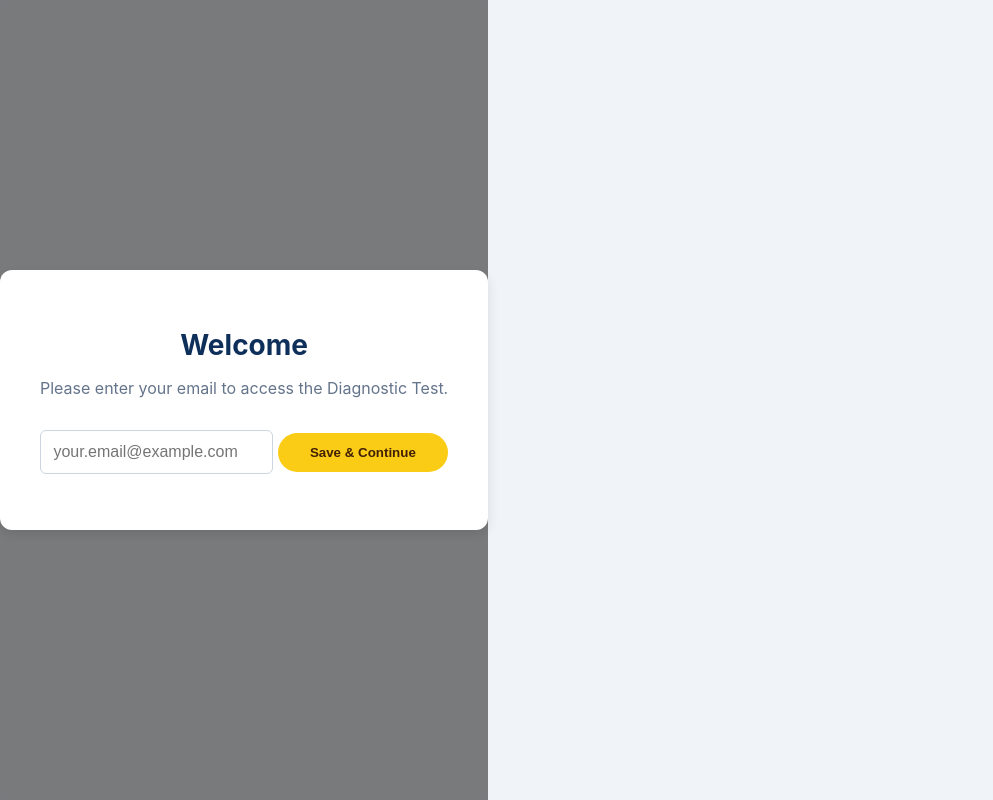
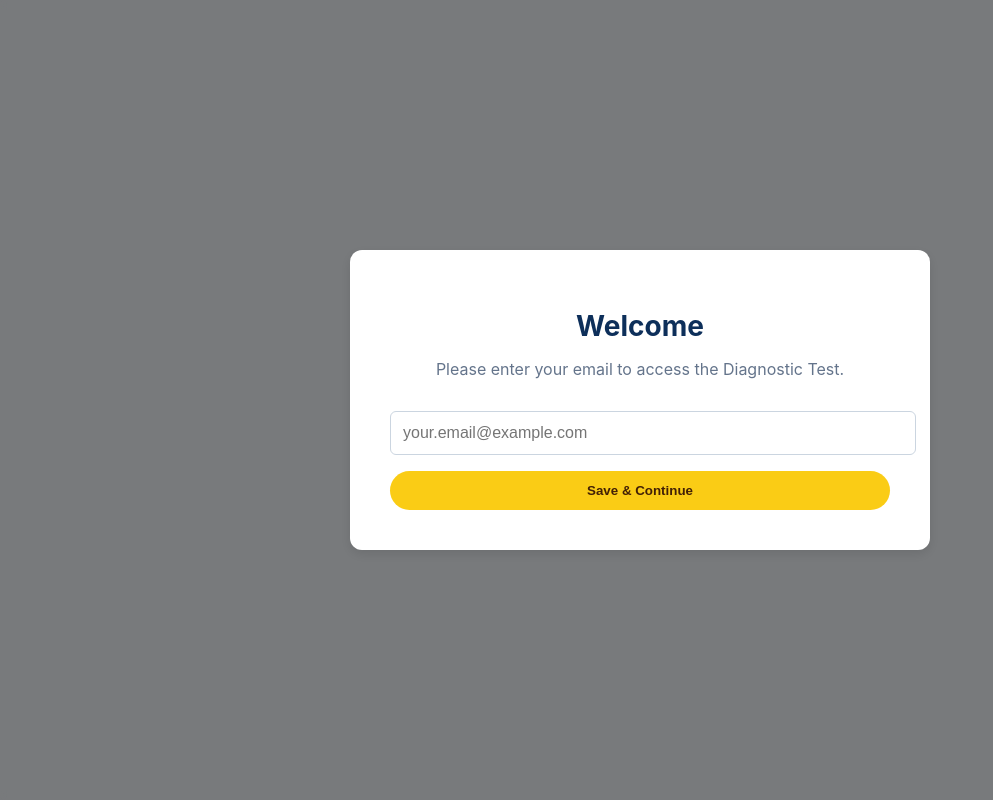
Before and after one commit to ghiassabir/Practice-Test-1, a plain HTML site: page index.html in a window 1280 px wide. Shown: the whole page, without its empty margins (0-993 px from the left). Drawn offline with Linux system fonts and the light colour scheme.

Commit message:
Update index.html

```diff
--- a/index.html
+++ b/index.html
@@ -2,7 +2,7 @@
 <html lang="en">
 <head>
     <meta charset="UTF-8">
-    <meta name="viewport" content="wipth=device-wipth, initial-scale=1.0">
+    <meta name="viewport" content="width=device-width, initial-scale=1.0">
     <title>SAT Digital Diagnostic Test</title>
     <style>
         :root {
@@ -48,8 +48,8 @@
             border-radius: 0.75rem;
             box-shadow: 0 4px 12px rgba(0, 0, 0, 0.1);
             padding: 2.5rem;
-            wipth: 100%;
-            max-wipth: 500px;
+            width: 100%;
+            max-width: 500px;
             text-align: center;
         }
 
@@ -84,7 +84,7 @@
             align-items: center;
             justify-content: center;
             gap: 0.75rem;
-            wipth: 100%;
+            width: 100%;
             padding: 1rem;
             font-size: 1rem;
             font-weight: 600;
@@ -142,7 +142,7 @@
             position: fixed;
             top: 0;
             left: 0;
-            wipth: 100%;
+            width: 100%;
             height: 100%;
             background-color: rgba(0, 0, 0, 0.5);
             display: flex;
@@ -157,7 +157,7 @@
         }
 
         #email-overlay input {
-            wipth: 100%;
+            width: 100%;
             padding: 0.75rem;
             border: 1px solid var(--bluebook-border-color);
             border-radius: 0.375rem;
@@ -173,7 +173,7 @@
             border-radius: 9999px;
             font-weight: bold;
             cursor: pointer;
-            wipth: 100%;
+            width: 100%;
         }
          #email-overlay button:hover {
             background-color: var(--bluebook-yellow-button-hover);
```
